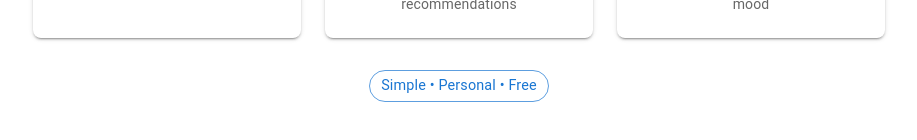
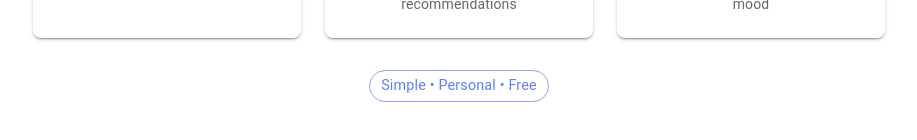
Before and after one commit to nniemi/moodmatch, a Next.js app: page / in a window 1280 px wide. Shown: the part 560-700 px from the top of the page, without its empty margins (181-1098 px from the left). Built offline with nearby package versions, Linux system fonts and the light colour scheme; no server answers.

Commit message:
Add global theme

```diff
--- a/components/MoodChatbot.tsx
+++ b/components/MoodChatbot.tsx
@@ -22,6 +22,7 @@ import {
   AutoAwesome
 } from "@mui/icons-material";
 import { SpotifyWidget } from "./SpotifyWidget";
+import { useTheme } from "../utils/ThemeContext";
 
 const moodSuggestions = [
   "I'm feeling happy and energetic today",
@@ -40,6 +41,7 @@ export const MoodChatbot: React.FC = () => {
   const [loading, setLoading] = useState(false);
   const [mood, setMood] = useState<string | null>(null);
   const [showSuggestions, setShowSuggestions] = useState(false);
+  const { setCurrentMood } = useTheme();
 
   const handleSubmit = async () => {
     if (!input.trim()) return;
@@ -53,8 +55,10 @@ export const MoodChatbot: React.FC = () => {
         body: JSON.stringify({ message: input }),
       });
       const data = await res.json();
-      setMood(data.mood);
-      setResponse(`Detected mood: ${data.mood}`);
+      const detectedMood = data.mood;
+      setMood(detectedMood);
+      setCurrentMood(detectedMood); // Update global theme
+      setResponse(`Detected mood: ${detectedMood}`);
     } catch (err) {
       setResponse("Failed to detect mood. Please try again.");
     } finally {
--- a/components/SpotifyWidget.tsx
+++ b/components/SpotifyWidget.tsx
@@ -29,8 +29,7 @@ import AlbumIcon from "@mui/icons-material/Album";
 import PlayArrowIcon from "@mui/icons-material/PlayArrow";
 import FavoriteIcon from "@mui/icons-material/Favorite";
 import ShareIcon from "@mui/icons-material/Share";
-import { ThemeProvider, CssBaseline } from "@mui/material";
-import { getThemeForMood } from "@/utils/themeUtils";
+
 
 interface Props {
   mood: string;
@@ -41,8 +40,6 @@ export const SpotifyWidget: React.FC<Props> = ({ mood }) => {
   const [loading, setLoading] = useState<boolean>(true);
   const [playlists, setPlaylists] = useState<any[]>([]);
   const [songs, setSongs] = useState<any[]>([]);
-  const [theme, setTheme] = useState<any>(null);
-  const [themeLoading, setThemeLoading] = useState<boolean>(true);
 
   useEffect(() => {
     // Get access token from secure API endpoint
@@ -65,16 +62,7 @@ export const SpotifyWidget: React.FC<Props> = ({ mood }) => {
     getToken();
   }, []);
 
-  useEffect(() => {
-    const updateTheme = async () => {
-      setThemeLoading(true);
-      const newTheme = await getThemeForMood(mood);
-      setTheme(newTheme);
-      setThemeLoading(false);
-    };
 
-    updateTheme();
-  }, [mood]);
 
   useEffect(() => {
     const searchPlaylists = async () => {
@@ -143,24 +131,7 @@ export const SpotifyWidget: React.FC<Props> = ({ mood }) => {
     navigator.share?.({ url }) || navigator.clipboard.writeText(url);
   };
 
-  if (themeLoading) {
-    return (
-      <Card elevation={4} sx={{ borderRadius: 3, overflow: 'hidden' }}>
-        <Box sx={{ p: 3, background: 'linear-gradient(135deg, #667eea 0%, #764ba2 100%)' }}>
-          <Box display="flex" alignItems="center" mb={2}>
-            <Skeleton variant="circular" width={40} height={40} sx={{ mr: 2 }} />
-            <Skeleton variant="text" width={200} height={32} />
-          </Box>
-          <Skeleton variant="text" width="60%" height={24} />
-        </Box>
-        <CardContent sx={{ p: 3 }}>
-          <Skeleton variant="rectangular" height={200} sx={{ borderRadius: 2, mb: 2 }} />
-          <Skeleton variant="text" width="80%" />
-          <Skeleton variant="text" width="60%" />
-        </CardContent>
-      </Card>
-    );
-  }
+
 
   if (loading) {
     return (
@@ -186,9 +157,7 @@ export const SpotifyWidget: React.FC<Props> = ({ mood }) => {
   }
 
   return (
-    <ThemeProvider theme={theme}>
-      <CssBaseline />
-      <Fade in={true} timeout={800}>
+    <Fade in={true} timeout={800}>
         <Card elevation={8} sx={{
           borderRadius: 3,
           overflow: 'hidden',
@@ -393,6 +362,5 @@ export const SpotifyWidget: React.FC<Props> = ({ mood }) => {
           </CardContent>
         </Card>
       </Fade>
-    </ThemeProvider>
   );
 };
--- a/pages/_app.tsx
+++ b/pages/_app.tsx
@@ -2,12 +2,15 @@ import type { AppProps } from "next/app";
 import { Provider } from "react-redux";
 import { store } from "../app/store";
 import CssBaseline from "@mui/material/CssBaseline";
+import { ThemeProvider } from "../utils/ThemeContext";
 
 export default function App({ Component, pageProps }: AppProps) {
   return (
     <Provider store={store}>
-      <CssBaseline />
-      <Component {...pageProps} />
+      <ThemeProvider>
+        <CssBaseline />
+        <Component {...pageProps} />
+      </ThemeProvider>
     </Provider>
   );
 }
--- a/pages/index.tsx
+++ b/pages/index.tsx
@@ -26,11 +26,13 @@ import {
   Person,
   Dashboard
 } from "@mui/icons-material";
+import { useTheme } from "../utils/ThemeContext";
 
 export default function Home() {
   const [authenticated, setAuthenticated] = useState<boolean>(false);
   const [loading, setLoading] = useState<boolean>(true);
   const [user, setUser] = useState<any>(null);
+  const { currentMood, isLoading: themeLoading } = useTheme();
 
   useEffect(() => {
     // Check authentication status using secure server-side API
@@ -76,14 +78,23 @@ export default function Home() {
   }
 
   return (
-    <Box sx={{ minHeight: '100vh', background: 'linear-gradient(135deg, #f5f7fa 0%, #c3cfe2 100%)' }}>
+    <Box sx={{
+      minHeight: '100vh',
+      background: currentMood
+        ? 'linear-gradient(135deg, #f5f7fa 0%, #c3cfe2 100%)'
+        : 'linear-gradient(135deg, #f5f7fa 0%, #c3cfe2 100%)',
+      transition: 'background 0.5s ease'
+    }}>
       {/* Enhanced App Bar */}
       <AppBar
         position="static"
         elevation={0}
         sx={{
-          background: 'linear-gradient(135deg, #667eea 0%, #764ba2 100%)',
-          backdropFilter: 'blur(10px)'
+          background: currentMood
+            ? 'linear-gradient(135deg, #667eea 0%, #764ba2 100%)'
+            : 'linear-gradient(135deg, #667eea 0%, #764ba2 100%)',
+          backdropFilter: 'blur(10px)',
+          transition: 'background 0.5s ease'
         }}
       >
         <Toolbar>
@@ -92,6 +103,17 @@ export default function Home() {
             <Typography variant="h6" fontWeight="bold">
               MoodMatch Dashboard
             </Typography>
+            {currentMood && (
+              <Chip
+                label={currentMood}
+                size="small"
+                sx={{
+                  ml: 2,
+                  backgroundColor: 'rgba(255,255,255,0.2)',
+                  color: 'white'
+                }}
+              />
+            )}
           </Box>
 
           <Box display="flex" alignItems="center" gap={2}>
--- /dev/null
+++ b/utils/ThemeContext.tsx
@@ -0,0 +1,79 @@
+import React, { createContext, useContext, useState, useEffect, ReactNode } from 'react';
+import { ThemeProvider as MuiThemeProvider, createTheme } from '@mui/material/styles';
+import { getThemeForMood } from './themeUtils';
+
+interface ThemeContextType {
+  currentMood: string | null;
+  setCurrentMood: (mood: string | null) => void;
+  theme: any;
+  isLoading: boolean;
+}
+
+const ThemeContext = createContext<ThemeContextType | undefined>(undefined);
+
+// Default theme
+const defaultTheme = createTheme({
+  palette: {
+    primary: {
+      main: '#667eea',
+    },
+    secondary: {
+      main: '#764ba2',
+    },
+  },
+});
+
+interface ThemeProviderProps {
+  children: ReactNode;
+}
+
+export const ThemeProvider: React.FC<ThemeProviderProps> = ({ children }) => {
+  const [currentMood, setCurrentMood] = useState<string | null>(null);
+  const [theme, setTheme] = useState(defaultTheme);
+  const [isLoading, setIsLoading] = useState(false);
+
+  useEffect(() => {
+    const updateTheme = async () => {
+      if (!currentMood) {
+        setTheme(defaultTheme);
+        return;
+      }
+
+      setIsLoading(true);
+      try {
+        const newTheme = await getThemeForMood(currentMood);
+        setTheme(newTheme);
+      } catch (error) {
+        console.error('Error updating theme:', error);
+        setTheme(defaultTheme);
+      } finally {
+        setIsLoading(false);
+      }
+    };
+
+    updateTheme();
+  }, [currentMood]);
+
+  const value = {
+    currentMood,
+    setCurrentMood,
+    theme,
+    isLoading,
+  };
+
+  return (
+    <ThemeContext.Provider value={value}>
+      <MuiThemeProvider theme={theme}>
+        {children}
+      </MuiThemeProvider>
+    </ThemeContext.Provider>
+  );
+};
+
+export const useTheme = () => {
+  const context = useContext(ThemeContext);
+  if (context === undefined) {
+    throw new Error('useTheme must be used within a ThemeProvider');
+  }
+  return context;
+};
```
